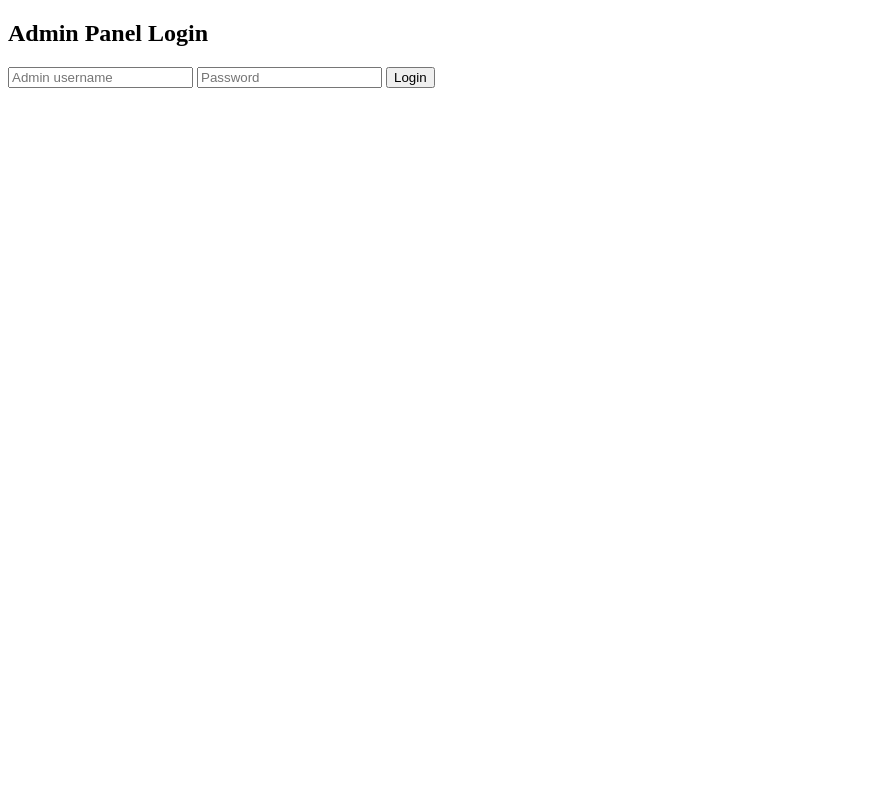
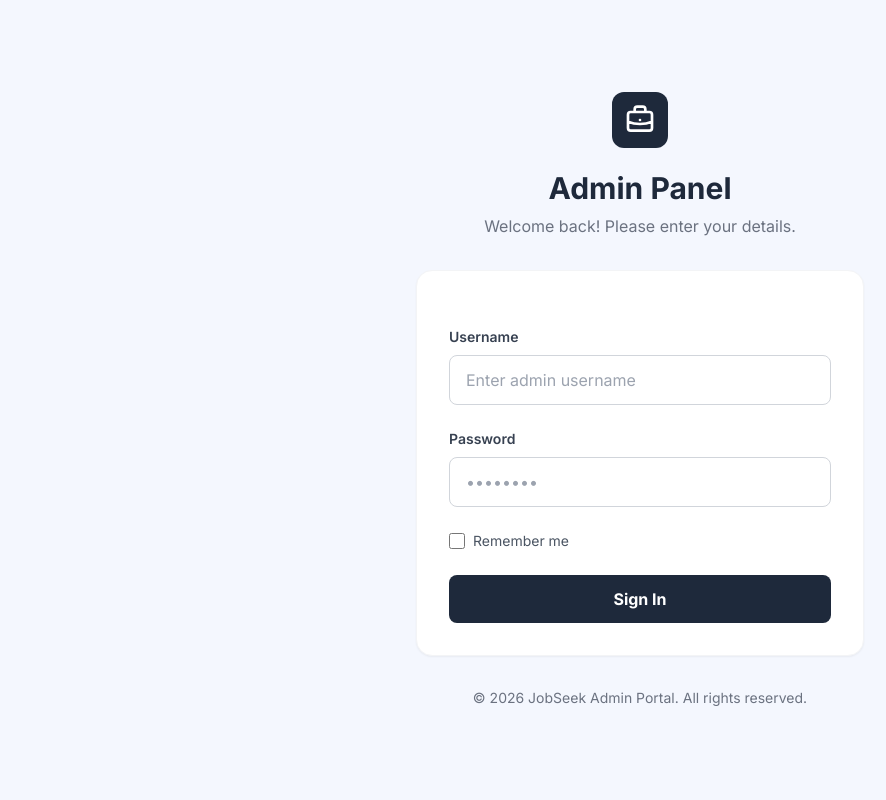
Before and after one commit to archie012526/ads_django1, a Django app: page /admin-panel/login/ in a window 1280 px wide. Shown: the whole page, without its empty margins (0-886 px from the left). Run offline with Django 5.2, Linux system fonts and the light colour scheme; some libraries are stand-ins or nearby versions.

Commit message:
added new fodler in templates for admin and design for admin login

```diff
--- a/mysite/main/templates/main/admin_dashboard.html
+++ b/mysite/main/templates/admin/admin_dashboard.html
@@ -1,4 +1,4 @@
-{% extends "main/admin_base.html" %}
+{% extends "admin/admin_base.html" %}
 
 {% block admin_content %}
 <h1 class="text-3xl font-bold text-gray-800 mb-8">Dashboard Overview</h1>
--- a/mysite/main/templates/main/admin_jobs.html
+++ b/mysite/main/templates/admin/admin_jobs.html
@@ -1,4 +1,4 @@
-{% extends "main/admin_base.html" %}
+{% extends "admin/admin_base.html" %}
 
 {% block admin_content %}
 <div class="flex justify-between items-center mb-6">
--- /dev/null
+++ b/mysite/main/templates/admin/admin_login.html
@@ -0,0 +1,80 @@
+<!DOCTYPE html>
+<html lang="en">
+<head>
+  <meta charset="UTF-8">
+  <meta name="viewport" content="width=device-width, initial-scale=1.0">
+  <title>Admin Login | Job Portal</title>
+  <script src="https://cdn.tailwindcss.com"></script>
+  <link href="https://fonts.googleapis.com/css2?family=Inter:wght@400;500;600;700&display=swap" rel="stylesheet">
+  <style>
+    body { font-family: 'Inter', sans-serif; }
+  </style>
+</head>
+<body class="bg-[#f4f7fe] min-h-screen flex items-center justify-center p-4">
+
+  <div class="max-w-md w-full">
+    <div class="text-center mb-8">
+      <div class="inline-block p-3 rounded-xl bg-[#1e293b] mb-4">
+        <svg xmlns="http://www.w3.org/2000/svg" class="h-8 w-8 text-white" fill="none" viewBox="0 0 24 24" stroke="currentColor">
+          <path stroke-linecap="round" stroke-linejoin="round" stroke-width="2" d="M21 13.255A23.931 23.931 0 0112 15c-3.183 0-6.22-.62-9-1.745M16 6V4a2 2 0 00-2-2h-4a2 2 0 00-2 2v2m4 6h.01M5 20h14a2 2 0 002-2V8a2 2 0 00-2-2H5a2 2 0 00-2 2v10a2 2 0 002 2z" />
+        </svg>
+      </div>
+      <h2 class="text-3xl font-bold text-[#1e293b]">Admin Panel</h2>
+      <p class="text-gray-500 mt-2">Welcome back! Please enter your details.</p>
+    </div>
+
+    <div class="bg-white p-8 rounded-2xl shadow-sm border border-gray-100">
+
+      {% if error %}
+      <div class="mb-6 p-4 bg-red-50 border-l-4 border-red-500 rounded-md">
+        <div class="flex">
+          <div class="flex-shrink-0">
+            <svg class="h-5 w-5 text-red-400" viewBox="0 0 20 20" fill="currentColor">
+              <path fill-rule="evenodd" d="M10 18a8 8 0 100-16 8 8 0 000 16zM8.707 7.293a1 1 0 00-1.414 1.414L8.586 10l-1.293 1.293a1 1 0 101.414 1.414L10 11.414l1.293 1.293a1 1 0 001.414-1.414L11.414 10l1.293-1.293a1 1 0 00-1.414-1.414L10 8.586 8.707 7.293z" clip-rule="evenodd" />
+            </svg>
+          </div>
+          <div class="ml-3">
+            <p class="text-sm text-red-700">{{ error }}</p>
+          </div>
+        </div>
+      </div>
+      {% endif %}
+
+      <form method="post" class="space-y-6">
+        {% csrf_token %}
+
+        <div>
+          <label class="block text-sm font-semibold text-gray-700 mb-2">Username</label>
+          <input type="text" name="username"
+            class="w-full px-4 py-3 rounded-lg border border-gray-300 focus:ring-2 focus:ring-indigo-500 focus:border-indigo-500 transition duration-200 outline-none placeholder-gray-400"
+            placeholder="Enter admin username" required>
+        </div>
+
+        <div>
+          <label class="block text-sm font-semibold text-gray-700 mb-2">Password</label>
+          <input type="password" name="password"
+            class="w-full px-4 py-3 rounded-lg border border-gray-300 focus:ring-2 focus:ring-indigo-500 focus:border-indigo-500 transition duration-200 outline-none placeholder-gray-400"
+            placeholder="••••••••" required>
+        </div>
+
+        <div class="flex items-center justify-between">
+          <div class="flex items-center">
+            <input id="remember-me" type="checkbox" class="h-4 w-4 text-indigo-600 focus:ring-indigo-500 border-gray-300 rounded">
+            <label for="remember-me" class="ml-2 block text-sm text-gray-600">Remember me</label>
+          </div>
+        </div>
+
+        <button type="submit"
+          class="w-full bg-[#1e293b] hover:bg-black text-white font-bold py-3 px-4 rounded-lg transition duration-300 transform active:scale-[0.98]">
+          Sign In
+        </button>
+      </form>
+    </div>
+
+    <p class="text-center text-gray-500 text-sm mt-8">
+      &copy; 2026 JobSeek Admin Portal. All rights reserved.
+    </p>
+  </div>
+
+</body>
+</html>
--- a/mysite/main/templates/main/admin_users.html
+++ b/mysite/main/templates/admin/admin_users.html
@@ -1,4 +1,4 @@
-{% extends "main/admin_base.html" %}
+{% extends "admin/admin_base.html" %}
 
 {% block admin_content %}
 <h1 class="text-3xl font-bold text-gray-800 mb-8">User Management</h1>
--- a/mysite/main/templates/main/admin_login.html
+++ /dev/null
@@ -1,20 +0,0 @@
-<!DOCTYPE html>
-<html>
-<head>
-  <title>Admin Login</title>
-</head>
-<body>
-  <h2>Admin Panel Login</h2>
-
-  {% if error %}
-    <p style="color:red;">{{ error }}</p>
-  {% endif %}
-
-  <form method="post">
-    {% csrf_token %}
-    <input type="text" name="username" placeholder="Admin username" required>
-    <input type="password" name="password" placeholder="Password" required>
-    <button type="submit">Login</button>
-  </form>
-</body>
-</html>
--- a/mysite/main/urls.py
+++ b/mysite/main/urls.py
@@ -74,14 +74,15 @@ urlpatterns = [
     path("logout/", views.logout_view, name="logout"),
 
     # ===============================
-# ADMIN PANEL (SUPERUSER ONLY)
-# ===============================
-path("admin-panel/login/", views.admin_login, name="admin_login"),
-path("admin-panel/", views.admin_dashboard, name="admin_dashboard"),
-path("admin-panel/users/", views.admin_users, name="admin_users"),
-path("admin-panel/users/<int:user_id>/toggle-ban/", views.toggle_user_ban, name="toggle_user_ban"),
-path("admin-panel/jobs/", views.admin_jobs, name="admin_jobs"),
-path("logout/", auth_views.LogoutView.as_view(), name="logout"),
-path('admin-panel/jobs/toggle/<int:job_id>/', views.toggle_job_approval, name='toggle_job_approval'),
-path('admin-panel/jobs/delete/<int:job_id>/', views.delete_job, name='delete_job'),
+    # ADMIN PANEL (SUPERUSER ONLY)
+    # ===============================
+
+    path("admin-panel/login/", views.admin_login, name="admin_login"),
+    path("admin-panel/logout/", views.logout_view, name="admin_logout"),
+    path("admin-panel/dashboard/", views.admin_dashboard, name="admin_dashboard"),
+    path("admin-panel/users/", views.admin_users, name="admin_users"),
+    path("admin-panel/users/<int:user_id>/toggle-ban/", views.toggle_user_ban, name="toggle_user_ban"),
+    path("admin-panel/jobs/", views.admin_jobs, name="admin_jobs"),
+    path("admin-panel/jobs/<int:job_id>/toggle-approval/", views.toggle_job_approval, name="toggle_job_approval"),
+    path("admin-panel/jobs/<int:job_id>/delete/", views.delete_job, name="delete_job"),
 ]
--- a/mysite/main/views.py
+++ b/mysite/main/views.py
@@ -1,5 +1,5 @@
 from django.shortcuts import render, redirect, get_object_or_404
-from django.contrib.auth import authenticate, login
+from django.contrib.auth import authenticate, login, logout
 from django.contrib.auth.decorators import login_required
 from django.contrib.auth.models import User
 from django.contrib import messages
@@ -19,48 +19,47 @@ from .models import Profile, Job, JobApplication, Notification, Skill, Message,
 from .forms import JobForm, PostForm, SkillForm, UserForm, ProfileForm, SettingsForm, SignUpForm, JobApplicationForm
 
 from django.contrib.auth import logout as django_logout
-# ===============================
-# ADMIN LOGIN
-# ===============================
+# ============= AUTHENTICATION =============
+
 def admin_login(request):
-    # Already logged in admin → go to dashboard
     if request.user.is_authenticated and request.user.is_superuser:
         return redirect('admin_dashboard')
 
     if request.method == "POST":
         username = request.POST.get("username")
         password = request.POST.get("password")
-
         user = authenticate(request, username=username, password=password)
 
         if user and user.is_superuser:
             login(request, user)
             return redirect('admin_dashboard')
 
-        return render(request, "main/admin_login.html", {
+        return render(request, "admin/admin_login.html", {
             "error": "Invalid admin credentials"
         })
 
-    return render(request, "main/admin_login.html")
+    return render(request, "admin/admin_login.html")
+def logout_view(request):
+    logout(request)
+    return render(request, "admin/admin_login.html")
 
+# ============= ADMIN DASHBOARD =============
 
-# ===============================
-# ADMIN DASHBOARD
-# ===============================
 @login_required(login_url="/admin-panel/login/")
 def admin_dashboard(request):
     if not request.user.is_superuser:
         return HttpResponseForbidden()
 
-    # This gets the data from the database
     recent_logs = AuditLog.objects.select_related('user').order_by('-timestamp')[:10]
 
     context = {
         "total_users": User.objects.count(),
         "total_jobs": Job.objects.count(),
-        'recent_logs': recent_logs,  # Pass the variable, don't call it
+        "recent_logs": recent_logs,
     }
-    return render(request, "main/admin_dashboard.html", context)
+    return render(request, "admin/admin_dashboard.html", context)
+
+# ============= USER MANAGEMENT =============
 
 @login_required(login_url="/admin-panel/login/")
 def admin_users(request):
@@ -68,30 +67,29 @@ def admin_users(request):
         return HttpResponseForbidden()
 
     users = User.objects.exclude(is_superuser=True)
-    return render(request, "main/admin_users.html", {"users": users})
+    return render(request, "admin/admin_users.html", {"users": users})
 
 @login_required(login_url="/admin-panel/login/")
 def toggle_user_ban(request, user_id):
     if not request.user.is_superuser:
         return HttpResponseForbidden()
 
-    user = User.objects.get(id=user_id)
+    user = get_object_or_404(User, id=user_id)
     user.is_active = not user.is_active
     user.save()
+    return redirect("admin_users")
 
-    return redirect("admin_users")
+# ============= JOB MANAGEMENT =============
 
 @login_required(login_url="/admin-panel/login/")
 def admin_jobs(request):
     if not request.user.is_superuser:
-        return HttpResponseForbidden("403 Forbidden")
+        return HttpResponseForbidden()
 
-    jobs = Job.objects.all()
-    return render(request, "main/admin_jobs.html", {
-        "jobs": jobs
-    })
+    jobs = Job.objects.all().order_by('-id')
+    return render(request, "admin/admin_jobs.html", {"jobs": jobs})
 
-@login_required
+@login_required(login_url="/admin-panel/login/")
 def toggle_job_approval(request, job_id):
     if not request.user.is_superuser:
         return HttpResponseForbidden()
@@ -99,33 +97,15 @@ def toggle_job_approval(request, job_id):
     job = get_object_or_404(Job, id=job_id)
     job.is_approved = not job.is_approved
     job.save()
+    return redirect('admin_jobs')
 
-    # Log this action to your new Audit Log!
-    status = "Approved" if job.is_approved else "Rejected"
-    AuditLog.objects.create(
-        user=request.user,
-        action=f"{status} Job: {job.title} (ID: {job.id})",
-        ip_address=request.META.get('REMOTE_ADDR')
-    )
-
-    return redirect('admin_jobs') # Make sure 'admin_jobs' matches your URL name for the jobs list
-
-@login_required
+@login_required(login_url="/admin-panel/login/")
 def delete_job(request, job_id):
     if not request.user.is_superuser:
         return HttpResponseForbidden()
 
     job = get_object_or_404(Job, id=job_id)
-    job_title = job.title # Store title before deleting for the log
     job.delete()
-
-    # Log the deletion
-    AuditLog.objects.create(
-        user=request.user,
-        action=f"Deleted Job: {job_title} (ID: {job_id})",
-        ip_address=request.META.get('REMOTE_ADDR')
-    )
-
     return redirect('admin_jobs')
 
 # ============================
```
Also changed, not shown: mysite/db.sqlite3, mysite/main/templates/admin/admin_base.html (renamed from mysite/main/templates/main/admin_base.html).
